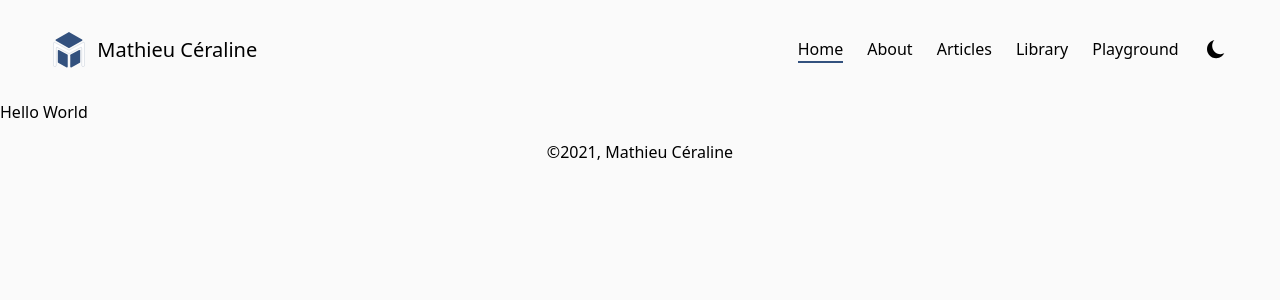
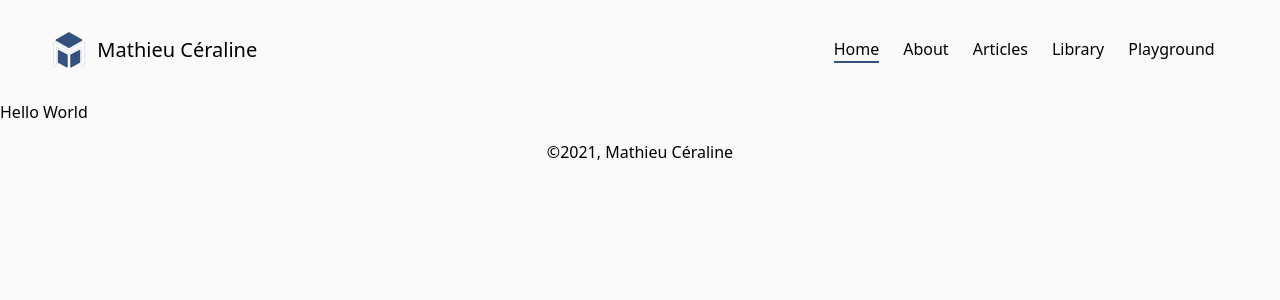
Before and after one commit to mathcrln/mathcrln.com, a Next.js app: page / in a window 1280 px wide. Shown: the top 300 px of the page. Built offline with nearby package versions, Linux system fonts and the light colour scheme.

Commit message:
Removing header hook

```diff
--- a/src/layout/Header.tsx
+++ b/src/layout/Header.tsx
@@ -1,13 +1,13 @@
 import Link from 'next/link';
 import Logo from '@/components/assets/Logo';
-import Moon from '@/components/assets/Moon';
-import Sun from '@/components/assets/Sun';
-import useDarkMode from '@/hooks/useDarkMode';
+// import Moon from '@/components/assets/Moon';
+// import Sun from '@/components/assets/Sun';
+// import useDarkMode from '@/hooks/useDarkMode';
 import Container from './Container';
 import Navigation from './Navigation';
 
 export default function Header(): JSX.Element {
-	const [theme, setTheme] = useDarkMode();
+	// const [theme, setTheme] = useDarkMode();
 
 	return (
 		<header className='sticky top-0 bg-lightestGray dark:bg-darkGrey z-50'>
@@ -23,9 +23,9 @@ export default function Header(): JSX.Element {
 
 				<div className='flex'>
 					<Navigation />
-					<button type='button' className='ml-4 w-5 ' onClick={() => setTheme('toggle')}>
+					{/* <button type='button' className='ml-4 w-5 ' onClick={() => setTheme('toggle')}>
 						{theme === 'dark' ? <Sun /> : <Moon />}
-					</button>
+					</button> */}
 				</div>
 			</Container>
 		</header>
```
